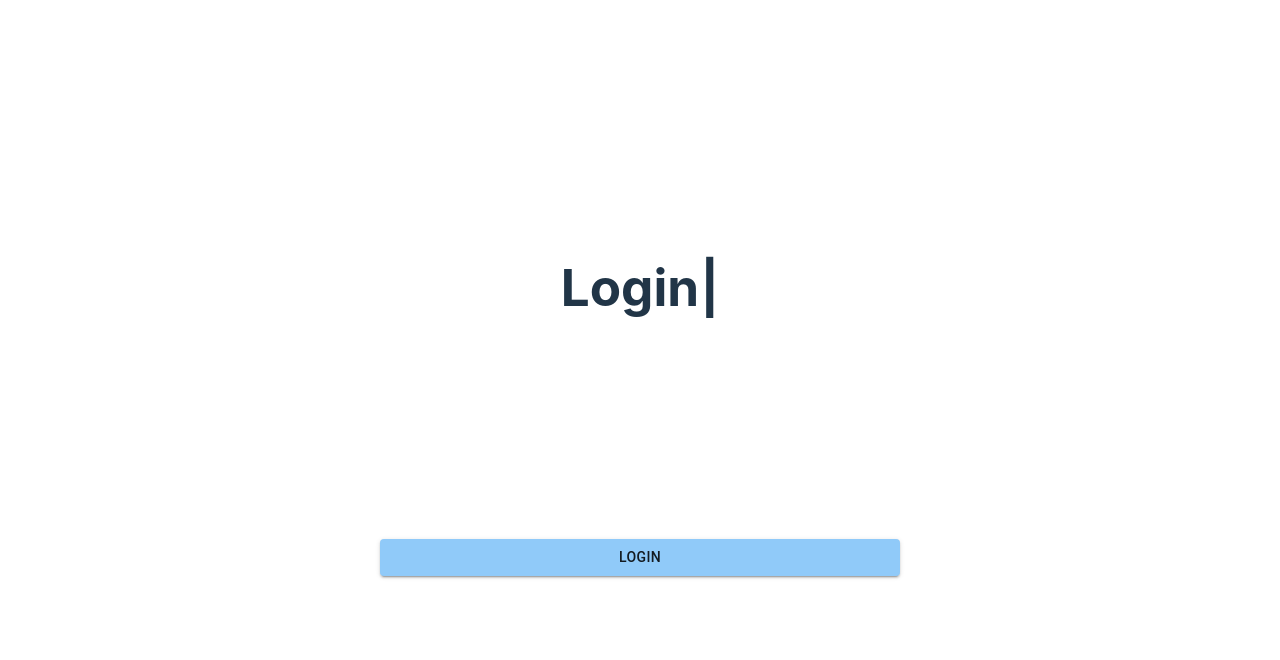
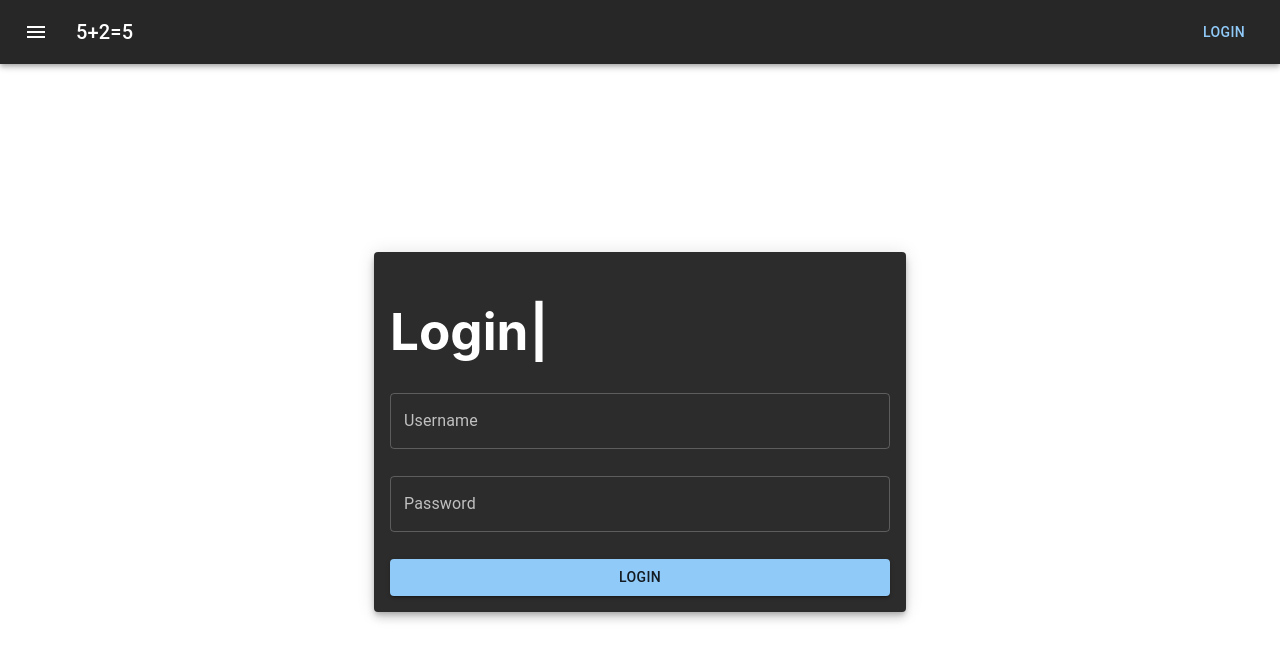
Before and after one commit to 5-2-5-equipe-2/nuit-info-2022-frontend, a React (Vite) app: page /login in a window 1280 px wide. Shown: the top 660 px of the page. Built offline with nearby package versions, Linux system fonts and the light colour scheme.

Commit message:
feat: add animation on login page and extract it into its page

```diff
--- a/src/App.css
+++ b/src/App.css
@@ -3,6 +3,8 @@
     margin: 0 auto;
     padding: 2rem;
     text-align: center;
+    width: 100%;
+    height: 100%;
 }
 
 .logo {
@@ -41,14 +43,3 @@
 .read-the-docs {
     color: #888;
 }
-
-/* ENDLESS ROTATE */
-.rotate {
-    animation: rotate 1.5s linear infinite;
-}
-
-@keyframes rotate {
-    to {
-        transform: rotate(360deg);
-    }
-}
--- a/src/App.tsx
+++ b/src/App.tsx
@@ -1,34 +1,23 @@
-import reactLogo from './assets/react.svg'
-import './App.css'
-import {increment, selectCount} from "./features/counter/counterSlice";
-import {useAppDispatch, useAppSelector} from "./hooks";
+import {Route, Routes} from "react-router-dom";
+import RegisterForm from "./pages/signUp";
+import React from "react";
+import ResponsiveAppBar from "./features/navbar/navbar";
+import {LoginPage} from "./pages/Login";
+import {Grid} from "@mui/material";
 
 function App() {
+    return <Grid container direction={"column"} alignItems={"stretch"} justifyContent={"stretch"}
+                 sx={{height: "100vh"}}>
 
-    const count = useAppSelector(selectCount)
-    const dispatch = useAppDispatch()
-    return <div className="App">
-        <div>
-            <a href="https://vitejs.dev" target="_blank">
-                <img src="/vite.svg" className="logo" alt="Vite logo"/>
-            </a>
-            <a href="https://reactjs.org" target="_blank">
-                <img src={reactLogo} className="logo react" alt="React logo"/>
-            </a>
-        </div>
-        <h1>Vite + React</h1>
-        <div className="card">
-            <button onClick={() => dispatch(increment())}>
-                count is {count}
-            </button>
-            <p>
-                Edit <code>src/App.tsx</code> and save to test HMR
-            </p>
-        </div>
-        <p className="read-the-docs">
-            Click on the Vite and React logos to learn more
-        </p>
-    </div>
+        <Grid item sx={{flexGrow: 1}}>
+            <ResponsiveAppBar/>
+        </Grid>
+        <Grid item sx={{flexGrow: 1}}>
+            <Routes>
+                <Route path="/login" element={<LoginPage/>}/>
+                <Route path="/register" element={<RegisterForm/>}/>
+            </Routes></Grid>
+    </Grid>
 }
 
 export default App
--- a/src/features/auth/AuthHandler.tsx
+++ b/src/features/auth/components/AuthHandler.tsx
@@ -1,11 +1,11 @@
 import * as React from "react";
 import {useEffect} from "react";
-import {AuthStatus} from "./authSlice";
-import {refreshTokenAction} from "./actions";
+import {AuthStatus} from "../authSlice";
+import {refreshTokenAction} from "../actions";
 import {Grid} from "@mui/material";
 import HourglassBottomIcon from "@mui/icons-material/HourglassBottom";
 import {useSnackbar} from "notistack";
-import {useAppDispatch, useAppSelector} from "../../hooks";
+import {useAppDispatch, useAppSelector} from "../../../hooks";
 
 
 function getRefreshWaitTime(exp: number, offset: number = 290000): number {
--- a/src/pages/login.tsx
+++ b/src/features/auth/components/LoginForm.tsx
@@ -3,11 +3,10 @@ import {useForm} from "react-hook-form";
 import {Button, Grid, TextField} from "@mui/material";
 import {yupResolver} from '@hookform/resolvers/yup';
 import * as Yup from 'yup';
-import {loginAction} from "../features/auth/actions";
-import {useAppDispatch, useAppSelector} from "../hooks";
+import {loginAction} from "../actions";
+import {useAppDispatch, useAppSelector} from "../../../hooks";
 import {Form} from "react-router-dom";
-import {AuthStatus} from "../features/auth/authSlice";
-import Typewriter from 'typewriter-effect';
+import {AuthStatus} from "../authSlice";
 import {useSnackbar} from "notistack";
 
 const validationSchema = Yup.object().shape({
@@ -65,16 +64,6 @@ export default function LoginForm() {
               direction={"column"}
         >
             <Grid item>
-                <h1>
-                    <Typewriter
-                        onInit={(typewriter) => {
-                            typewriter.typeString('Login')
-                                .start()
-                        }}
-                    />
-                </h1>
-            </Grid>
-            <Grid item>
                 <Form onSubmit={handleSubmit(onSubmit)}>
                     <Grid container spacing={3}>
 
--- a/src/features/auth/ProtectedRoute.tsx
+++ b/src/features/auth/components/ProtectedRoute.tsx
@@ -1,7 +1,7 @@
 import {useSelector} from "react-redux";
-import {RootState} from "../../store";
+import {RootState} from "../../../store";
 import {Navigate} from "react-router-dom";
-import {AuthStatus} from "./authSlice";
+import {AuthStatus} from "../authSlice";
 
 export default function ProtectedRoute(props: { children: any }) {
     if (useSelector((state: RootState) => state.auth.status) === AuthStatus.LOGGED_IN) {
--- /dev/null
+++ b/src/features/navbar/navbar.tsx
@@ -0,0 +1,37 @@
+import * as React from 'react';
+import AppBar from '@mui/material/AppBar';
+import Box from '@mui/material/Box';
+import Toolbar from '@mui/material/Toolbar';
+import IconButton from '@mui/material/IconButton';
+import Typography from '@mui/material/Typography';
+import MenuIcon from '@mui/icons-material/Menu';
+import {Link} from "react-router-dom";
+import {Button} from "@mui/material";
+
+function ResponsiveAppBar() {
+    return (
+        <Box sx={{flexGrow: 1}}>
+            <AppBar position="static">
+                <Toolbar>
+                    <IconButton
+                        size="large"
+                        edge="start"
+                        color="inherit"
+                        aria-label="menu"
+                        sx={{mr: 2}}
+                    >
+                        <MenuIcon/>
+                    </IconButton>
+                    <Typography variant="h6" component="div" sx={{flexGrow: 1}}>
+                        5+2=5
+                    </Typography>
+                    <Link to="/login">
+                        <Button>Login</Button>
+                    </Link>
+                </Toolbar>
+            </AppBar>
+        </Box>
+);
+}
+
+export default ResponsiveAppBar;
--- a/src/index.css
+++ b/src/index.css
@@ -27,8 +27,6 @@ a:hover {
 
 body {
     margin: 0;
-    display: flex;
-    place-items: center;
     min-width: 320px;
     min-height: 100vh;
 }
@@ -73,3 +71,14 @@ button:focus-visible {
         background-color: #f9f9f9;
     }
 }
+
+/* ENDLESS ROTATE */
+.rotate {
+    animation: rotate 1.5s linear infinite;
+}
+
+@keyframes rotate {
+    to {
+        transform: rotate(360deg);
+    }
+}
--- a/src/main.tsx
+++ b/src/main.tsx
@@ -1,17 +1,15 @@
 import React from 'react'
 import ReactDOM from 'react-dom/client'
-import App from './App'
 import './index.css'
-import {createBrowserRouter, Route, RouterProvider, Routes,} from "react-router-dom";
+import {createBrowserRouter, RouterProvider,} from "react-router-dom";
 import {QueryClient, QueryClientProvider} from 'react-query'
 import {ReactQueryDevtools} from "react-query/devtools";
 import {Provider} from "react-redux";
 import store from "./store";
 import {SnackbarProvider} from "notistack";
-import LoginForm from "./pages/login";
 import {createTheme, ThemeProvider} from "@mui/material";
-import RegisterForm from "./pages/signUp";
-import {AuthHandler} from "./features/auth/AuthHandler";
+import {AuthHandler} from "./features/auth/components/AuthHandler";
+import App from "./App";
 
 const queryClient = new QueryClient()
 
@@ -30,16 +28,13 @@ const router = createBrowserRouter([
             <Provider store={store}>
                 <SnackbarProvider maxSnack={3}>
                     <AuthHandler/>
-                    <QueryClientProvider client={queryClient}>
-                        <ThemeProvider theme={currentTheme}>
-                            <Routes>
-                                <Route path="/login" element={<LoginForm/>}/>
-                                <Route path="/app" element={<App/>}/>
-                                <Route path="/register" element={<RegisterForm/>}/>
-                            </Routes>
+                    <ThemeProvider theme={currentTheme}>
+                        <QueryClientProvider client={queryClient}>
+                            <App/>
                             <ReactQueryDevtools initialIsOpen={false}/>
-                        </ThemeProvider>
-                    </QueryClientProvider>
+                        </QueryClientProvider>
+                    </ThemeProvider>
+
                 </SnackbarProvider>
             </Provider>,
     },
--- /dev/null
+++ b/src/pages/Login.tsx
@@ -0,0 +1,40 @@
+import LoginForm from "../features/auth/components/LoginForm";
+import {Grid, Paper} from "@mui/material";
+import Typewriter from "typewriter-effect";
+import * as React from "react";
+import {animated, useSpring} from "react-spring";
+
+export const LoginPage = () => {
+    const styles = useSpring({
+        from: {opacity: 0, transform: "translate3d(0,-40px,0)"},
+        to: {opacity: 1, transform: "translate3d(0,0px,0)"},
+        config:{
+            tension: 280,
+            friction: 60
+        }
+    });
+
+    return (
+        <animated.div style={styles}>
+            <Grid container justifyContent="center" alignItems="center" direction={"column"}>
+
+                <Paper elevation={6} sx={{p: 2, m: 2, width: "100%", maxWidth: "500px"}}>
+                    <Grid item>
+                        <h1>
+                            <Typewriter
+                                onInit={(typewriter) => {
+                                    typewriter.typeString('Login')
+                                        .start()
+                                }}
+                            />
+                        </h1>
+                    </Grid>
+                    <Grid item>
+                        <LoginForm/>
+                    </Grid>
+                </Paper>
+            </Grid>
+        </animated.div>
+
+    );
+}
```
Also changed, not shown: package.json (+13 -2 lines), src/features/navbar/UserMenu.tsx (added, +39 -0 lines), 1 other file (tests, documents, lock files or other folders).
